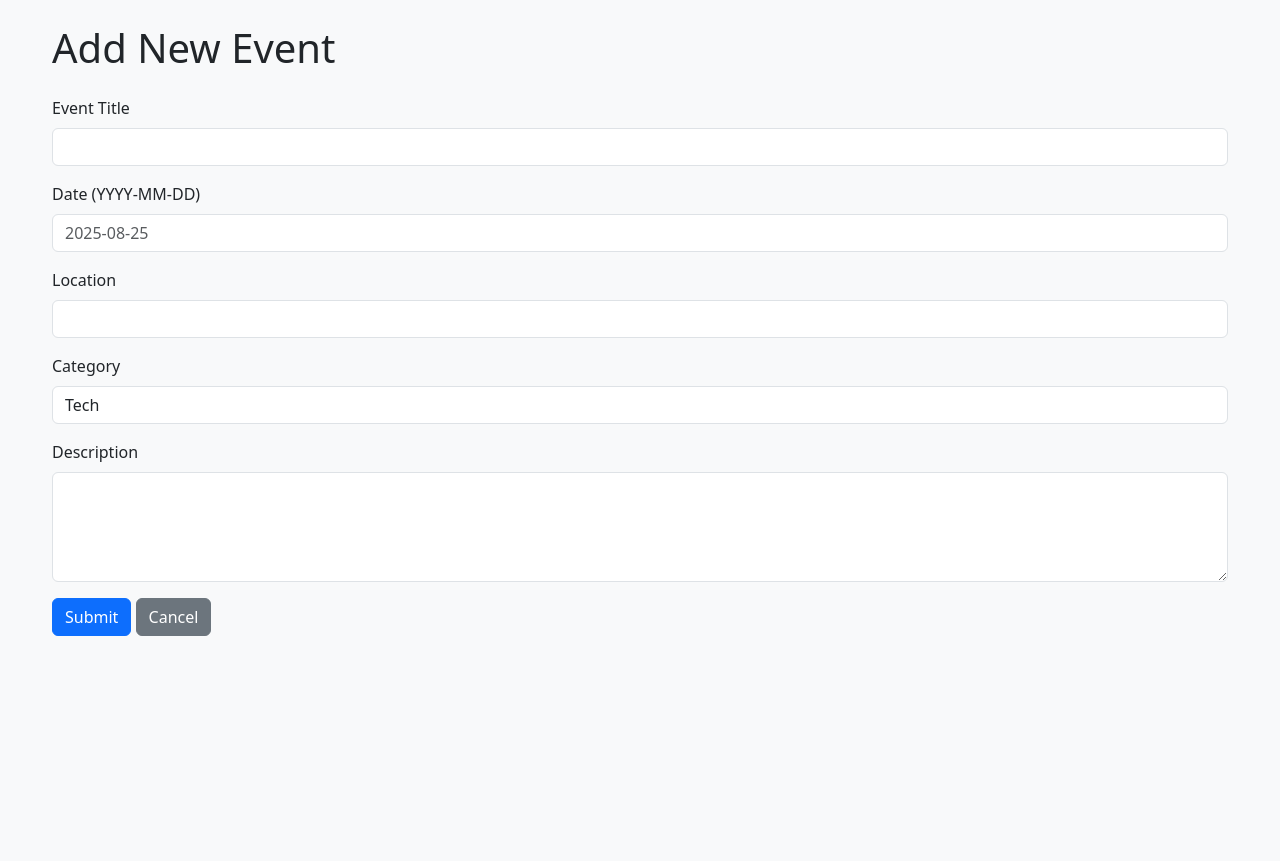
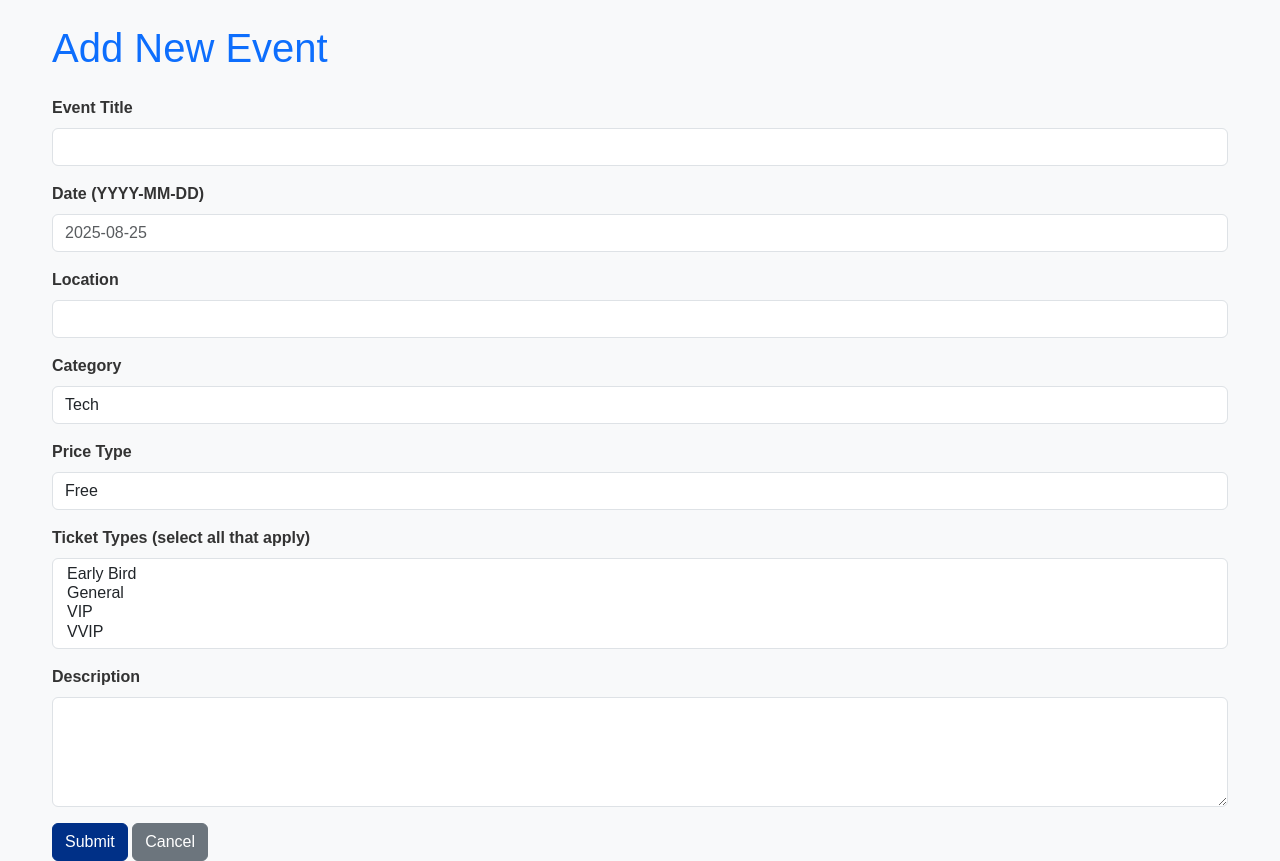
Before and after one commit to SindyMl/Community-Event-Finder, a Flask app: page /add in a window 1280 px wide. Before the commit the page ends 636 px from the top, so only its background shows below. Run offline with Flask 3, Linux system fonts and the light colour scheme.

Commit message:
Updated Ui
Add more drop down options

```diff
--- a/app.py
+++ b/app.py
@@ -7,7 +7,7 @@ app = Flask(__name__)
 def index():
     category = request.args.get('category', 'All')
     events = get_events(category)
-    categories = ['All', 'Tech', 'Career', 'Social']  # Predefined categories
+    categories = ['All', 'Tech', 'Career', 'Social', 'Academic', 'Cultural', 'Sports']  # Expanded categories
     return render_template('index.html', events=events, categories=categories, selected_category=category)
 
 @app.route('/add', methods=['GET', 'POST'])
@@ -18,10 +18,13 @@ def add_event_route():
         location = request.form['location']
         category = request.form['category']
         description = request.form['description']
-        add_event(title, date, location, category, description)
+        price_type = request.form['price_type']
+        price_value = request.form.get('price_value', '')
+        ticket_types = request.form.getlist('ticket_types')  # Multi-select
+        add_event(title, date, location, category, description, price_type, price_value, ticket_types)
         return redirect(url_for('index'))
     return render_template('add_event.html')
 
 if __name__ == '__main__':
-    init_db()  # Initialize database on startup
+    init_db()  # Initialize database with sample data
     app.run(debug=True)
--- a/templates/add_event.html
+++ b/templates/add_event.html
@@ -11,36 +11,66 @@
 
 <body>
     <div class="container">
-        <h1 class="my-4">Add New Event</h1>
+        <h1 class="my-4 text-primary">Add New Event</h1>
         <form method="POST">
             <div class="mb-3">
-                <label for="title" class="form-label">Event Title</label>
+                <label for="title" class="form-label fw-bold">Event Title</label>
                 <input type="text" class="form-control" id="title" name="title" required>
             </div>
             <div class="mb-3">
-                <label for="date" class="form-label">Date (YYYY-MM-DD)</label>
+                <label for="date" class="form-label fw-bold">Date (YYYY-MM-DD)</label>
                 <input type="text" class="form-control" id="date" name="date" placeholder="2025-08-25" required>
             </div>
             <div class="mb-3">
-                <label for="location" class="form-label">Location</label>
+                <label for="location" class="form-label fw-bold">Location</label>
                 <input type="text" class="form-control" id="location" name="location" required>
             </div>
             <div class="mb-3">
-                <label for="category" class="form-label">Category</label>
+                <label for="category" class="form-label fw-bold">Category</label>
                 <select class="form-control" id="category" name="category" required>
                     <option value="Tech">Tech</option>
                     <option value="Career">Career</option>
                     <option value="Social">Social</option>
+                    <option value="Academic">Academic</option>
+                    <option value="Cultural">Cultural</option>
+                    <option value="Sports">Sports</option>
                 </select>
             </div>
             <div class="mb-3">
-                <label for="description" class="form-label">Description</label>
+                <label for="price_type" class="form-label fw-bold">Price Type</label>
+                <select class="form-control" id="price_type" name="price_type" onchange="togglePriceField()" required>
+                    <option value="Free">Free</option>
+                    <option value="Paid">Paid</option>
+                </select>
+            </div>
+            <div class="mb-3" id="price_value_field" style="display: none;">
+                <label for="price_value" class="form-label fw-bold">Price (R)</label>
+                <input type="number" class="form-control" id="price_value" name="price_value" placeholder="100">
+            </div>
+            <div class="mb-3">
+                <label for="ticket_types" class="form-label fw-bold">Ticket Types (select all that apply)</label>
+                <select class="form-control" id="ticket_types" name="ticket_types" multiple>
+                    <option value="Early Bird">Early Bird</option>
+                    <option value="General">General</option>
+                    <option value="VIP">VIP</option>
+                    <option value="VVIP">VVIP</option>
+                </select>
+            </div>
+            <div class="mb-3">
+                <label for="description" class="form-label fw-bold">Description</label>
                 <textarea class="form-control" id="description" name="description" rows="4"></textarea>
             </div>
             <button type="submit" class="btn btn-primary">Submit</button>
             <a href="{{ url_for('index') }}" class="btn btn-secondary">Cancel</a>
         </form>
     </div>
+    <script>
+        function togglePriceField() {
+            var priceType = document.getElementById('price_type').value;
+            var priceField = document.getElementById('price_value_field');
+            priceField.style.display = priceType === 'Paid' ? 'block' : 'none';
+        }
+    </script>
 </body>
 
 </html>
--- a/templates/static/style.css
+++ b/templates/static/style.css
@@ -1,11 +1,41 @@
 body {
     background-color: #f8f9fa;
+    font-family: 'Arial', sans-serif;
 }
 
 .container {
     max-width: 1200px;
 }
 
-.card {
+.event-card {
     box-shadow: 0 2px 5px rgba(0, 0, 0, 0.1);
+    transition: transform 0.2s;
 }
+
+.event-card:hover {
+    transform: translateY(-5px);
+}
+
+.btn-primary {
+    background-color: #003087;
+    /* Wits blue */
+    border-color: #003087;
+}
+
+.btn-primary:hover {
+    background-color: #002060;
+    border-color: #002060;
+}
+
+.badge {
+    font-size: 0.9em;
+}
+
+h1 {
+    color: #003087;
+    /* Wits blue */
+}
+
+.form-label {
+    color: #333;
+}
```
Also changed, not shown: database.py (+15 -4 lines), templates/index.html (+13 -9 lines), README.md, events.db.
